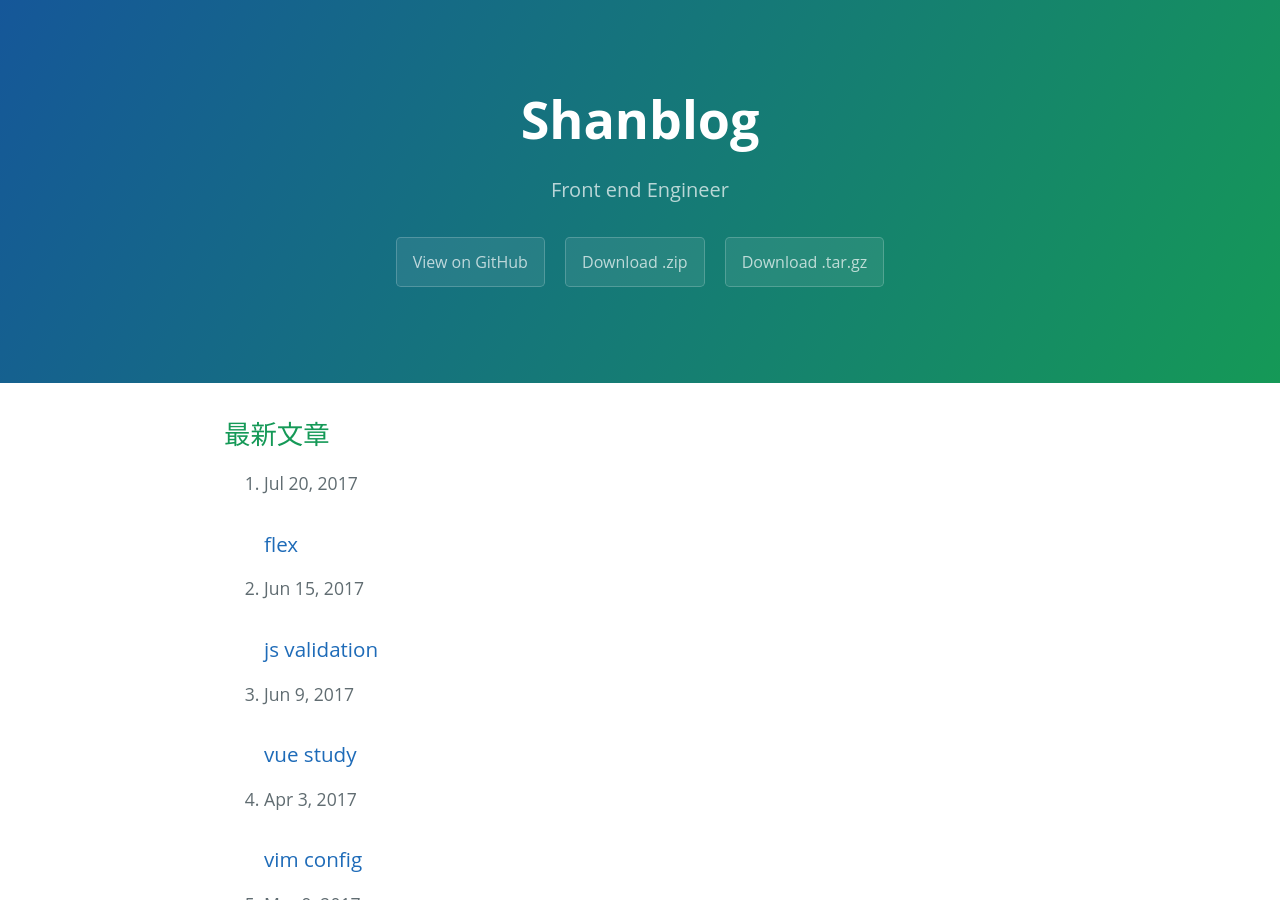
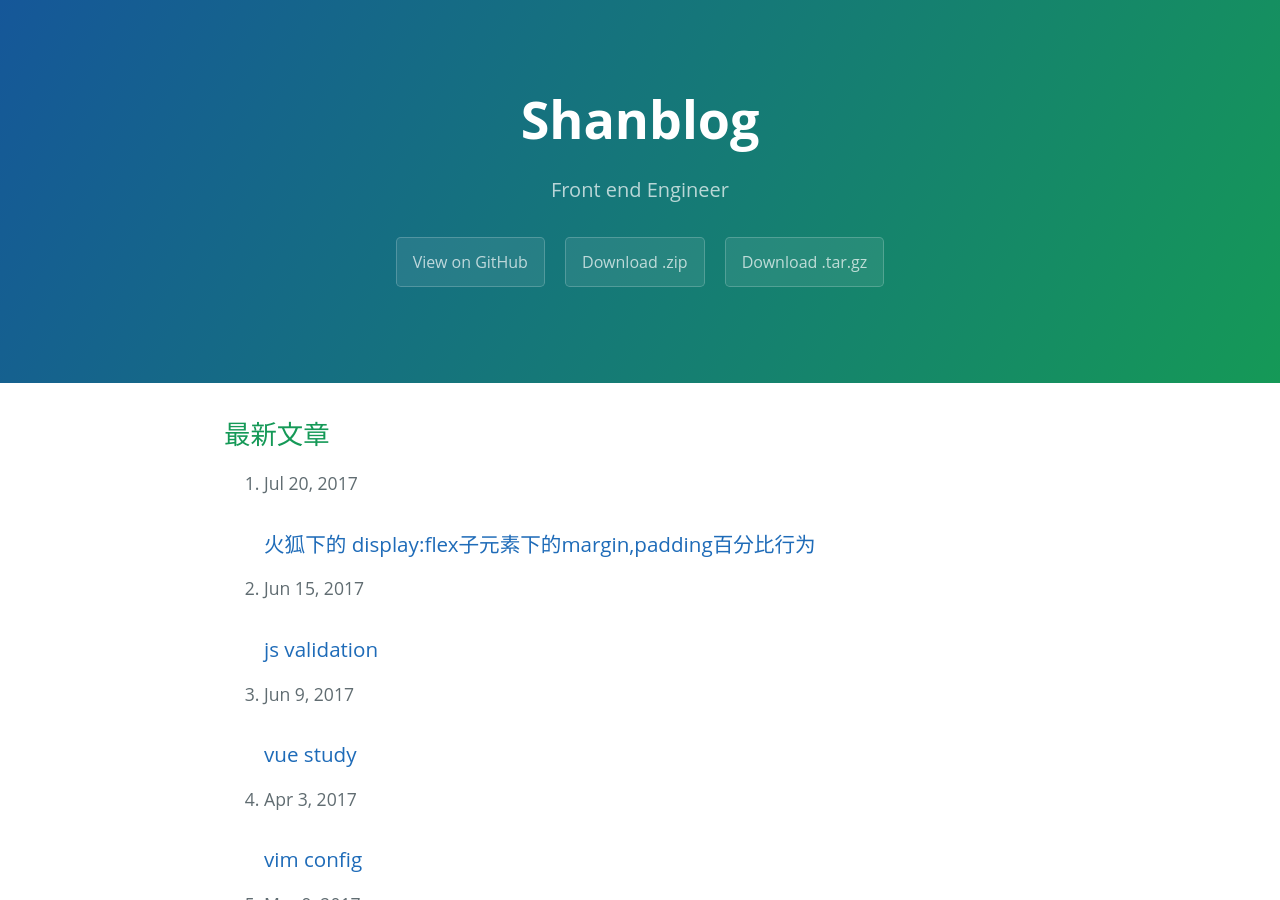
Before and after one commit to zhishan33/shanBlog, a Jekyll site: the page built from index.html, in a window 1280 px wide and 900 px high. Built offline with Jekyll 4.4.1, drawn with Linux system fonts in a browser that asks for light colours.

Commit message:
fix title

```diff
--- a/_posts/2017-07-20-css-flex.md
+++ b/_posts/2017-07-20-css-flex.md
@@ -1,6 +1,6 @@
 ---
 layout: default
-title: flex
+title: 火狐下的 display:flex子元素下的margin,padding百分比行为
 ---
 
 
```
